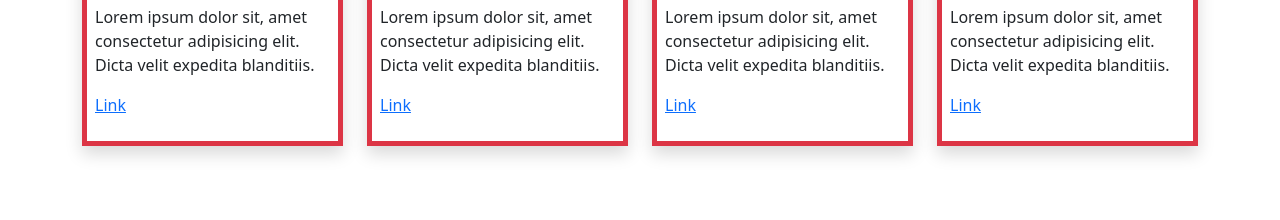
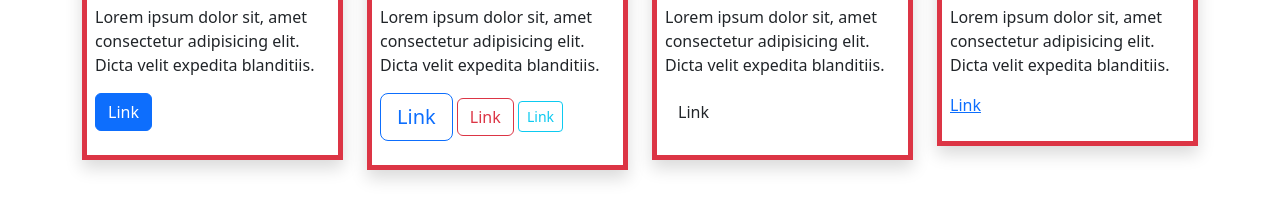
Before and after one commit to a19860101/appedu-6, a plain HTML site: page BOOTSTRAP/layout.html in a window 1280 px wide. Shown: the part 1100-1320 px from the top of the page. Drawn offline with nearby package versions, Linux system fonts and the light colour scheme.

Commit message:
20221029

```diff
--- a/BOOTSTRAP/layout.html
+++ b/BOOTSTRAP/layout.html
@@ -163,7 +163,7 @@
                             <p>
                                 Lorem ipsum dolor sit, amet consectetur adipisicing elit. Dicta velit expedita blanditiis.
                             </p>
-                            <a href="#">Link</a>
+                            <a href="#" class="btn btn-primary">Link</a>
                         </div>
                     </div>
                 </div>
@@ -177,7 +177,9 @@
                             <p>
                                 Lorem ipsum dolor sit, amet consectetur adipisicing elit. Dicta velit expedita blanditiis.
                             </p>
-                            <a href="#">Link</a>
+                            <a href="#" class="btn btn-outline-primary btn-lg">Link</a>
+                            <a href="#" class="btn btn-outline-danger btn">Link</a>
+                            <a href="#" class="btn btn-outline-info btn-sm">Link</a>
                         </div>
                     </div>
                 </div>
@@ -191,7 +193,7 @@
                             <p>
                                 Lorem ipsum dolor sit, amet consectetur adipisicing elit. Dicta velit expedita blanditiis.
                             </p>
-                            <a href="#">Link</a>
+                            <a href="#" class="btn">Link</a>
                         </div>
                     </div>
                 </div>
```
